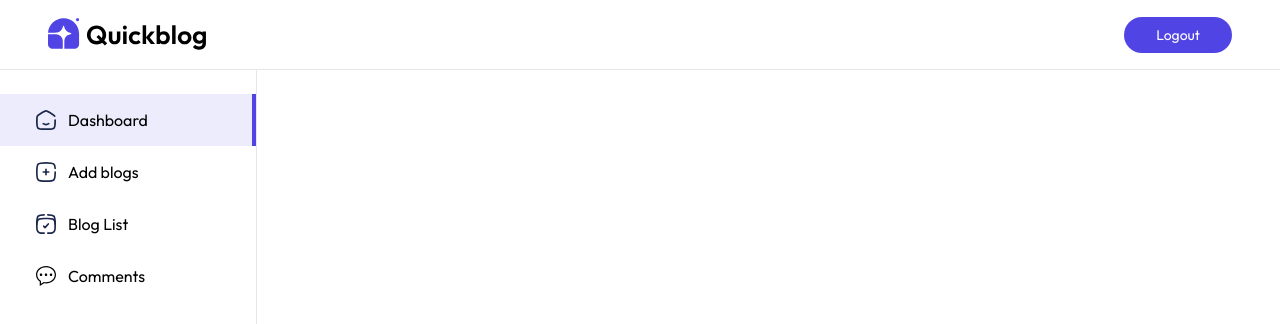
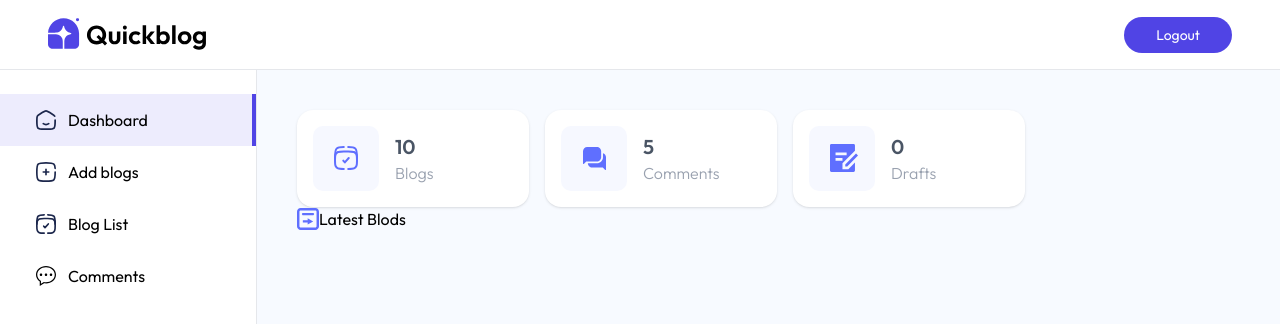
Before and after one commit to mohamdevx/QuickBlog, a React (Vite) app in the folder client/: page /admin in a window 1280 px wide. Shown: the top 324 px of the page. Built offline with nearby package versions, Linux system fonts and the light colour scheme.

Commit message:
dashboard blogs commnet, dafts continue 2:30

```diff
--- a/client/src/App.jsx
+++ b/client/src/App.jsx
@@ -1,20 +1,30 @@
 import React from 'react';
 import { Routes, Route } from 'react-router-dom';
+
+// Pages
 import Home from './pages/Home';
 import Blog from './pages/Blog';
+
+// Admin pages
 import Layout from './pages/admin/Layout';
+import Dashboard from './pages/admin/Dashboard';
 import AddBlog from './pages/admin/AddBlog';
 import ListBlog from './pages/admin/ListBlog';
 import Comments from './pages/admin/Comments';
 import Login from './components/admin/Login';
 
+const isAuthenticated = true; // Replace with real auth logic
+
 const App = () => {
   return (
     <Routes>
+      {/* Public Routes */}
       <Route path="/" element={<Home />} />
       <Route path="/blog/:id" element={<Blog />} />
 
-      <Route path="/admin" element={true ?<Layout /> : <Login/>}>
+      {/* Admin Routes */}
+      <Route path="/admin" element={isAuthenticated ? <Layout /> : <Login />}>
+        <Route index element={<Dashboard />} /> {/* Default: /admin */}
         <Route path="addBlog" element={<AddBlog />} />
         <Route path="listBlog" element={<ListBlog />} />
         <Route path="comments" element={<Comments />} />
--- a/client/src/pages/admin/Dashboard.jsx
+++ b/client/src/pages/admin/Dashboard.jsx
@@ -1,9 +1,64 @@
-import React from 'react'
+import React, { useEffect, useState } from 'react';
+import { assets, dashboard_data } from '../../assets/assets';
 
 const Dashboard = () => {
+  const [dashboardData, setDashboardData] = useState({
+    blogs: 0,
+    comments: 0,
+    drafts: 0,
+  });
+
+  useEffect(() => {
+    setDashboardData(dashboard_data);
+  }, []);
+
   return (
-    <div>Dashboard</div>
-  )
-}
+    <div className='flex-1 p-4 md:p-10 bg-blue-50/50'>
+      <div className='flex flex-wrap gap-4'>
 
-export default Dashboard
+        {/* Blogs */}
+        <div className='flex items-center gap-4 bg-white p-4 min-w-58 rounded-2xl shadow cursor-pointer hover:scale-105 transition-all'>
+          <img src={assets.dashboard_icon_1} alt='icon' />
+          <div>
+            <p className='text-xl font-semibold text-gray-600'>
+              {dashboardData.blogs}
+            </p>
+            <p className='text-gray-400 font-light'>Blogs</p>
+          </div>
+        </div>
+
+        {/* Comments */}
+        <div className='flex items-center gap-4 bg-white p-4 min-w-58 rounded-2xl shadow cursor-pointer hover:scale-105 transition-all'>
+          <img src={assets.dashboard_icon_2} alt='icon' />
+          <div>
+            <p className='text-xl font-semibold text-gray-600'>
+              {dashboardData.comments}
+            </p>
+            <p className='text-gray-400 font-light'>Comments</p>
+          </div>
+        </div>
+
+        {/* Drafts */}
+        <div className='flex items-center gap-4 bg-white p-4 min-w-58 rounded-2xl shadow cursor-pointer hover:scale-105 transition-all'>
+          <img src={assets.dashboard_icon_3} alt='icon' />
+          <div>
+            <p className='text-xl font-semibold text-gray-600'>
+              {dashboardData.drafts}
+            </p>
+            <p className='text-gray-400 font-light'>Drafts</p>
+          </div>
+        </div>
+
+      </div>
+
+      <div>
+        <div className='flex items-'>
+          <img src={assets.dashboard_icon_4} alt='' />
+          <p>Latest Blods</p>
+        </div>
+      </div>
+    </div>
+  );
+};
+
+export default Dashboard;
```
